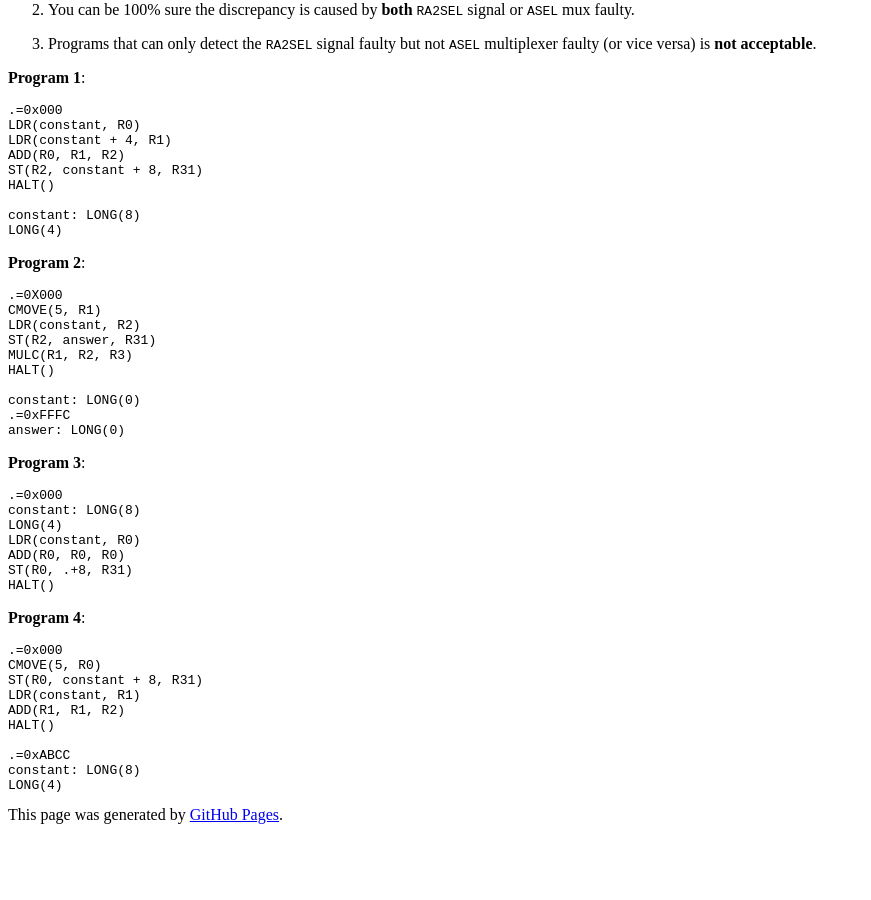
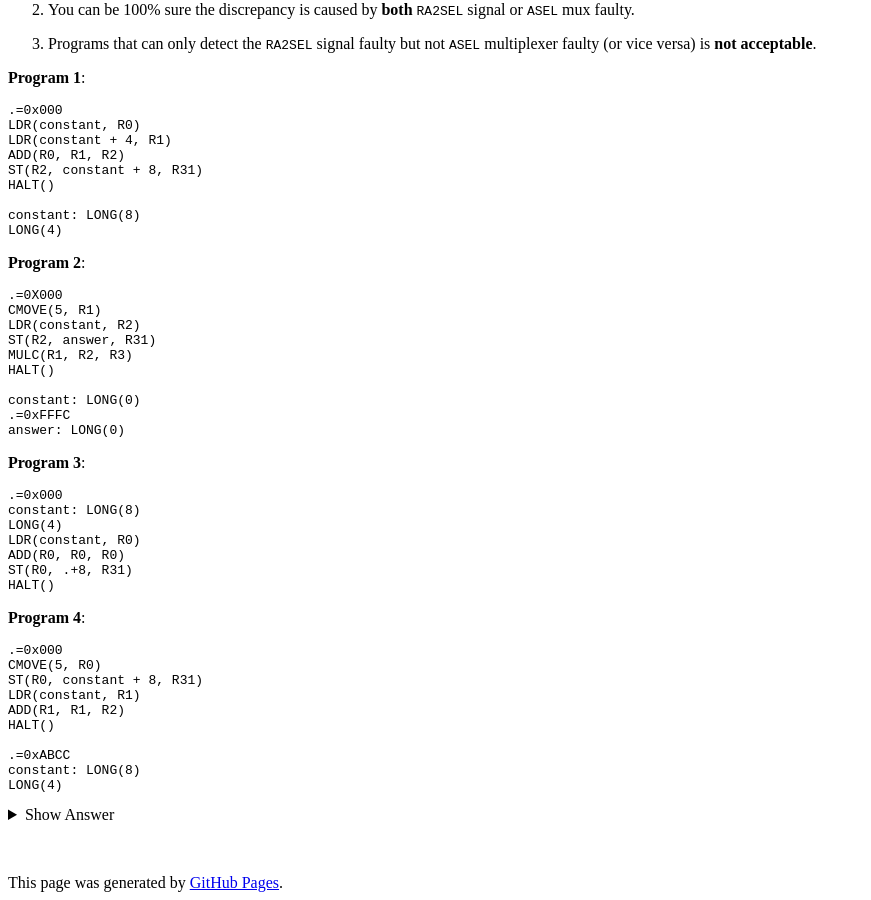
Before and after one commit to natalieagus/natalieagus.github.io, a Jekyll site: the page built from 50002/50002problem_set_5.md, in a window 1280 px wide and 900 px high, scrolled down 3663 px. Shown: the whole window, without its empty margins (0-871 px from the left). Built offline with Jekyll 4.4.1, drawn with Linux system fonts in a browser that asks for light colours; formulas are drawn with MathJax 3; a script that is not in the unit is left out; the repository's description, which GitHub fills in, is left out; before the commit the page ends 4495 px from its top, so only the background shows below that.

Commit message:
50002/50002problem_set_5.md updated from https://stackedit.io/

````diff
--- a/50002/50002problem_set_5.md
+++ b/50002/50002problem_set_5.md
@@ -344,6 +344,18 @@
 constant: LONG(8)
 LONG(4)
 ```
+
+{::options parse_block_html="true" /}
+<details>
+<summary markdown="span">Show Answer</summary>
+
+There's only one instruction: `ST` that requires `RA2SEL` mux
+**Program 1** and **Program 4** fulfills the criteria.
+
+</details>
+<br/>
+{::options parse_block_html="false" /}
 <!--stackedit_data:
-eyJoaXN0b3J5IjpbMzg0NTk5MjM3LC0xMTIwNDM5Nzg1XX0=
+eyJoaXN0b3J5IjpbLTExMzIzMTY0MjQsLTExMjA0Mzk3ODVdfQ
+==
 -->
````
